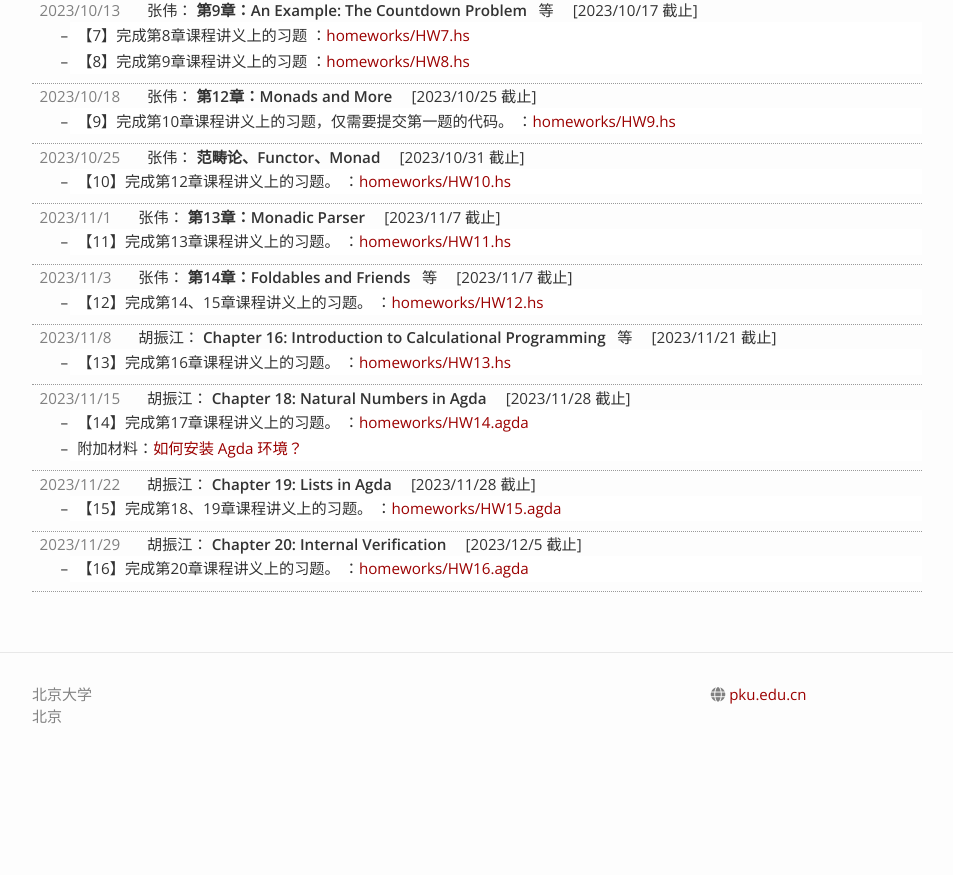
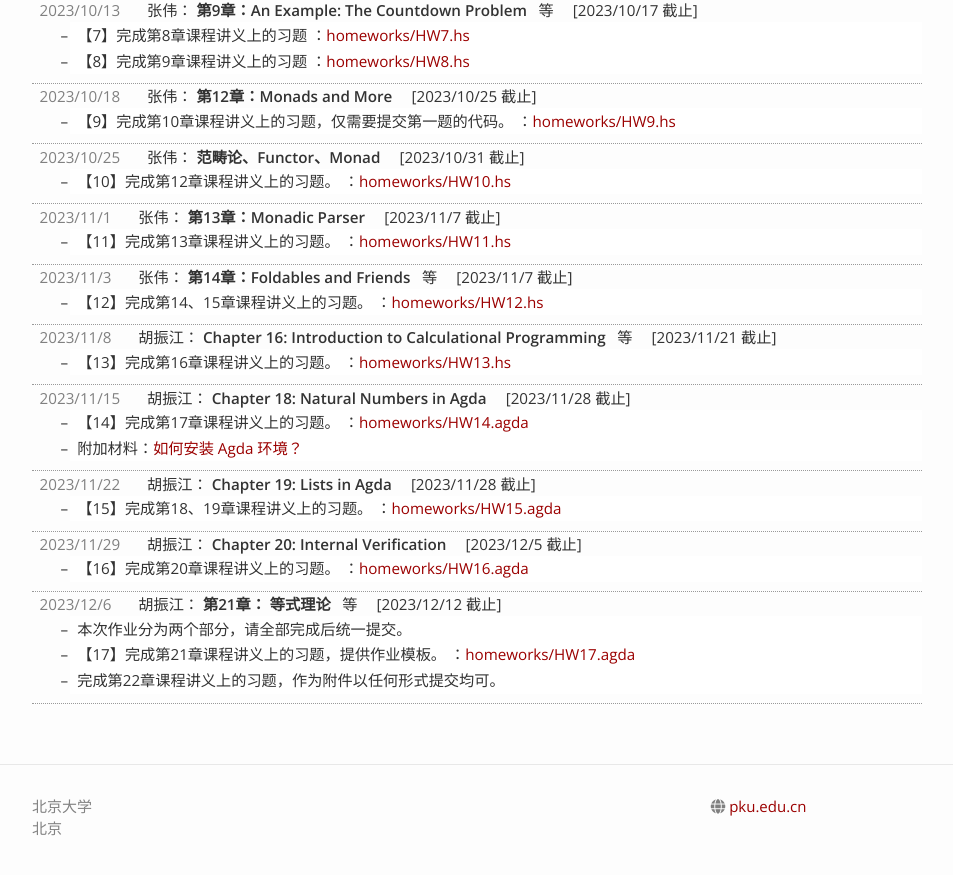
Before and after one commit to zhenjiang888/FP, a Jekyll site: the page built from 2023/assignments.md, in a window 1280 px wide and 900 px high, scrolled down 930 px. Shown: the top 875 px of the window, without its empty margins (163-1116 px from the left). Built offline with Jekyll 4.4.1, drawn with Linux system fonts in a browser that asks for light colours; nearby versions of some CDN libraries; before the commit the page ends 1718 px from its top, so only the background shows below that.

```diff
--- a/_data/_2023.yaml
+++ b/_data/_2023.yaml
@@ -190,5 +190,19 @@ lectures:
     - text: 【16】完成第20章课程讲义上的习题。
       link: homeworks/HW16.agda
     due: 2023/12/5
+- teacher: 胡振江
+  date: 2023/12/6
+  slides:
+  - title: "第21章： 等式理论"
+    link: ch21_equality.pdf
+  - title: "Chapter 22. Bird Meertens Formalism (BMF)"
+    link: Ch22.pdf
+  assignment:
+    descriptions:
+    - text: 本次作业分为两个部分，请全部完成后统一提交。
+    - text: 【17】完成第21章课程讲义上的习题，提供作业模板。
+      link: homeworks/HW17.agda
+    - text: 完成第22章课程讲义上的习题，作为附件以任何形式提交均可。
+    due: 2023/12/12
 
 updates: []
```
Also changed, not shown: 3 other files.
